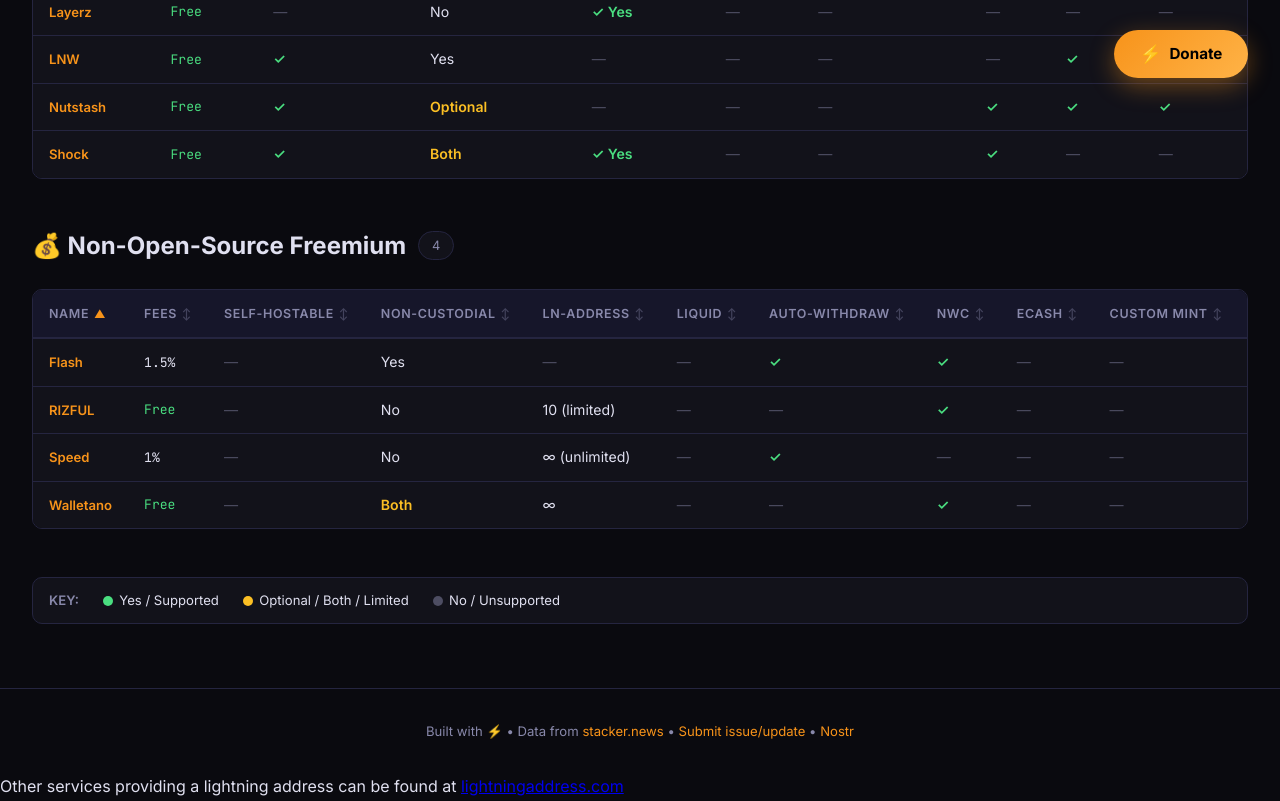
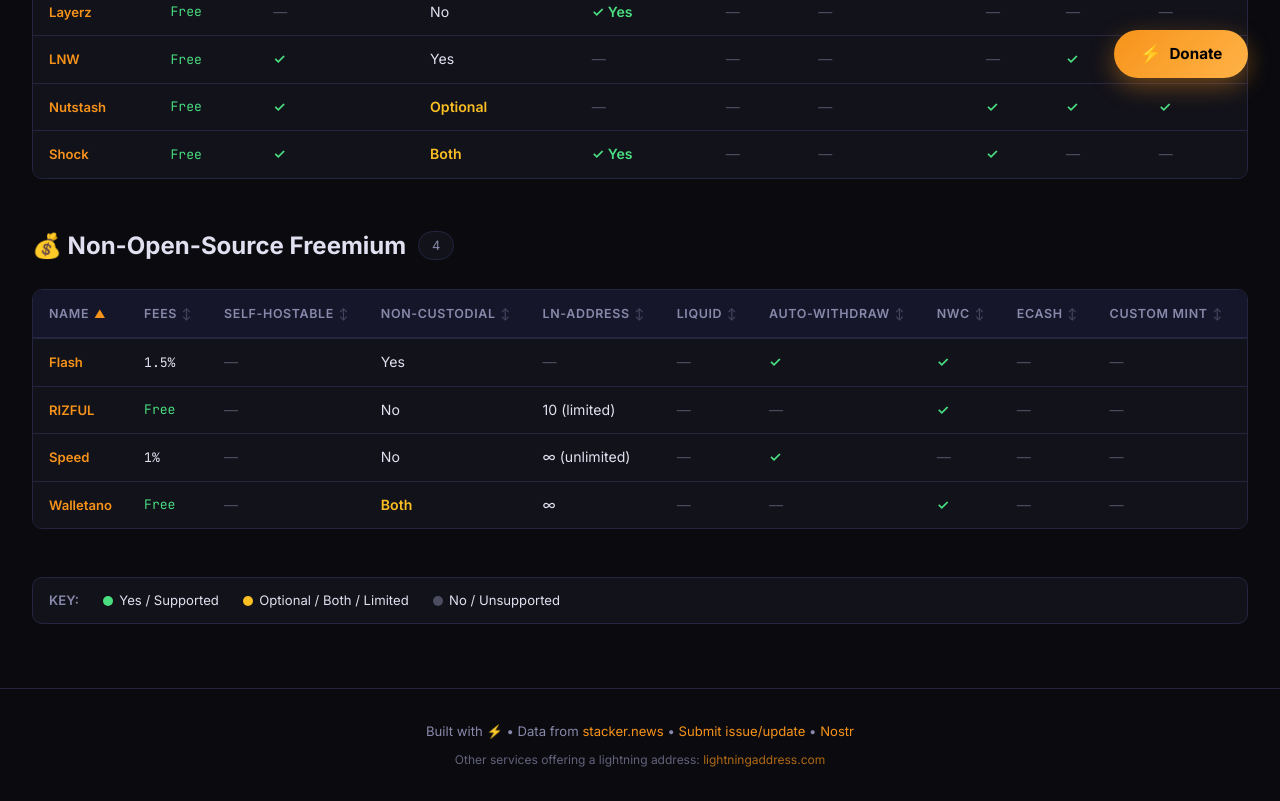
Before and after one commit to jarvis4openclaw/lightning-wallets-comparison, a plain HTML site: page index.html in a window 1280 px wide. Shown: the part 690-1491 px from the top of the page. Drawn offline with Linux system fonts and the light colour scheme.

Commit message:
Fix footer-note: move inside footer, add CSS styling

```diff
--- a/index.html
+++ b/index.html
@@ -75,11 +75,8 @@
     <p>Built with ⚡ • Data from <a href="https://stacker.news/items/1194605" target="_blank" rel="noopener">stacker.news</a> •
     <a href="https://github.com/jarvis4openclaw/lightning-wallets-comparison/issues/new" target="_blank" rel="noopener">Submit issue/update</a> •
     <a href="https://primal.net/p/npub1l5khqwq3hyw2q9698zj4ujvuxapmldjmtlrnvmq472553wmhg5wq9y8emr" target="_blank" rel="noopener">Nostr</a></p>
+    <p class="footer-note">Other services offering a lightning address: <a href="https://lightningaddress.com" target="_blank" rel="noopener">lightningaddress.com</a></p>
   </footer>
-
-  <div class="footer-note">
-    <p>Other services providing a lightning address can be found at <a href="https://lightningaddress.com" target="_blank" rel="noopener">lightningaddress.com</a></p>
-  </div>
 
   <script src="app.js"></script>
 
--- a/style.css
+++ b/style.css
@@ -347,6 +347,13 @@
 footer a { color: var(--accent); text-decoration: none; }
 footer a:hover { text-decoration: underline; }
 
+footer .footer-note {
+  margin-top: 0.5rem;
+  color: var(--text-muted);
+  font-size: 0.75rem;
+  opacity: 0.7;
+}
+
 /* ——— Responsive ——— */
 @media (max-width: 768px) {
   header h1 { font-size: 1.6rem; }
```
